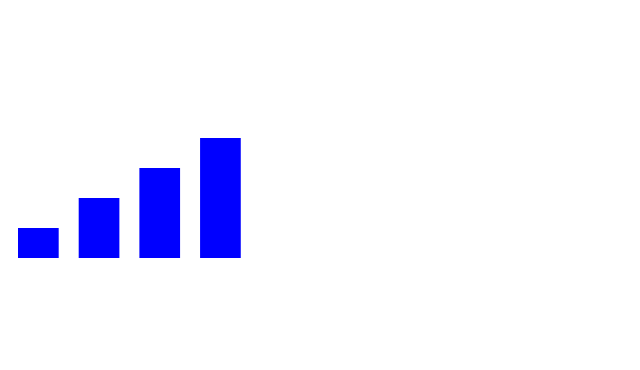
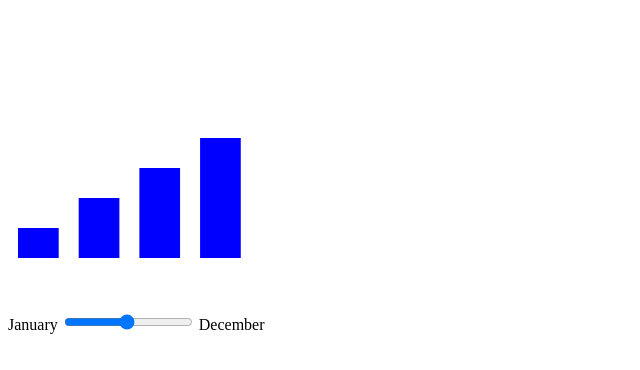
Before and after one commit to Nolski/Graphtacular.js, a plain HTML site: page index.html in a window 1280 px wide. Shown: the whole page, without its empty margins (0-640 px from the left). Drawn offline with Linux system fonts and the light colour scheme.

Commit message:
Added markup for slider control - no functionality yet.

```diff
--- a/index.html
+++ b/index.html
@@ -6,6 +6,9 @@
 </head>
 <body>
 	<canvas id="canvas" width="300" height="300"></canvas>
+	<div id="slider">
+		January <input id="slide" type="range" min="5" max="200" step="5" value="100" /> December
+	</div>
 </body>
 <script src="graphtacular.js"></script>
 <script>
```
